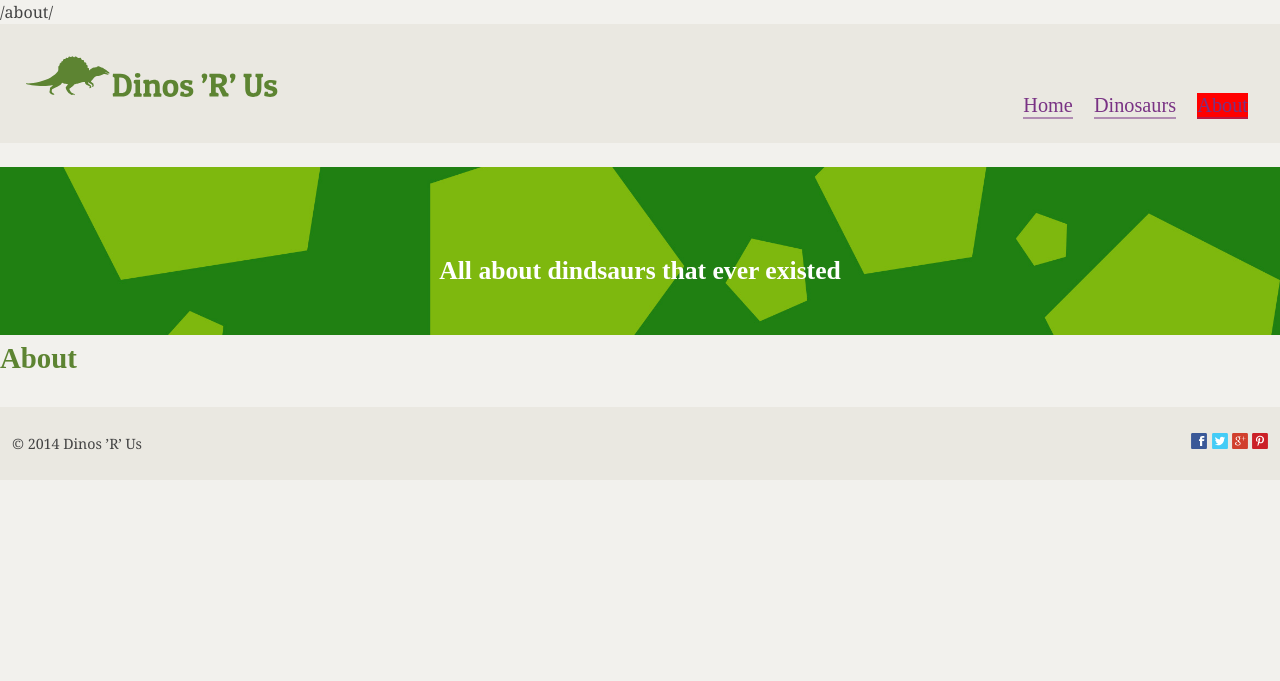
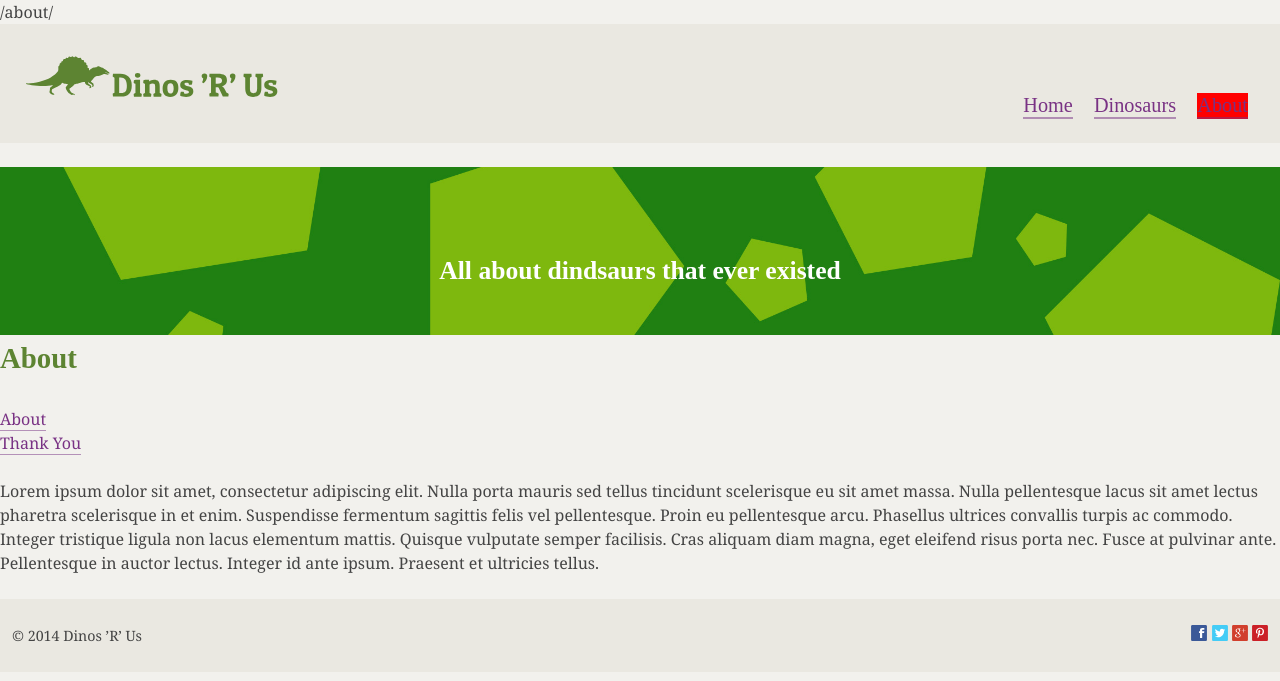
Before and after one commit to veir0004/inclass-ecommerce, a Jekyll site: the page built from about.html, in a window 1280 px wide. Shown: the top 681 px of the page. Built offline with Jekyll 4.4.1, drawn with Linux system fonts in a browser that asks for light colours; some web fonts are replaced; Markdown is read by kramdown in place of the engine named in the settings.

Commit message:
added content

```diff
--- a/about.html
+++ b/about.html
@@ -6,3 +6,10 @@ showbanner: yes
 ---
 
 <h1>About</h1>
+
+<ul>
+		<li><a href="{{site.baseurl}}/about.html">About</a></li>
+		<li><a href="{{site.baseurl}}/thank-you.html">Thank You</a></li>
+	</ul>
+
+	<p>Lorem ipsum dolor sit amet, consectetur adipiscing elit. Nulla porta mauris sed tellus tincidunt scelerisque eu sit amet massa. Nulla pellentesque lacus sit amet lectus pharetra scelerisque in et enim. Suspendisse fermentum sagittis felis vel pellentesque. Proin eu pellentesque arcu. Phasellus ultrices convallis turpis ac commodo. Integer tristique ligula non lacus elementum mattis. Quisque vulputate semper facilisis. Cras aliquam diam magna, eget eleifend risus porta nec. Fusce at pulvinar ante. Pellentesque in auctor lectus. Integer id ante ipsum. Praesent et ultricies tellus.</p>
```
